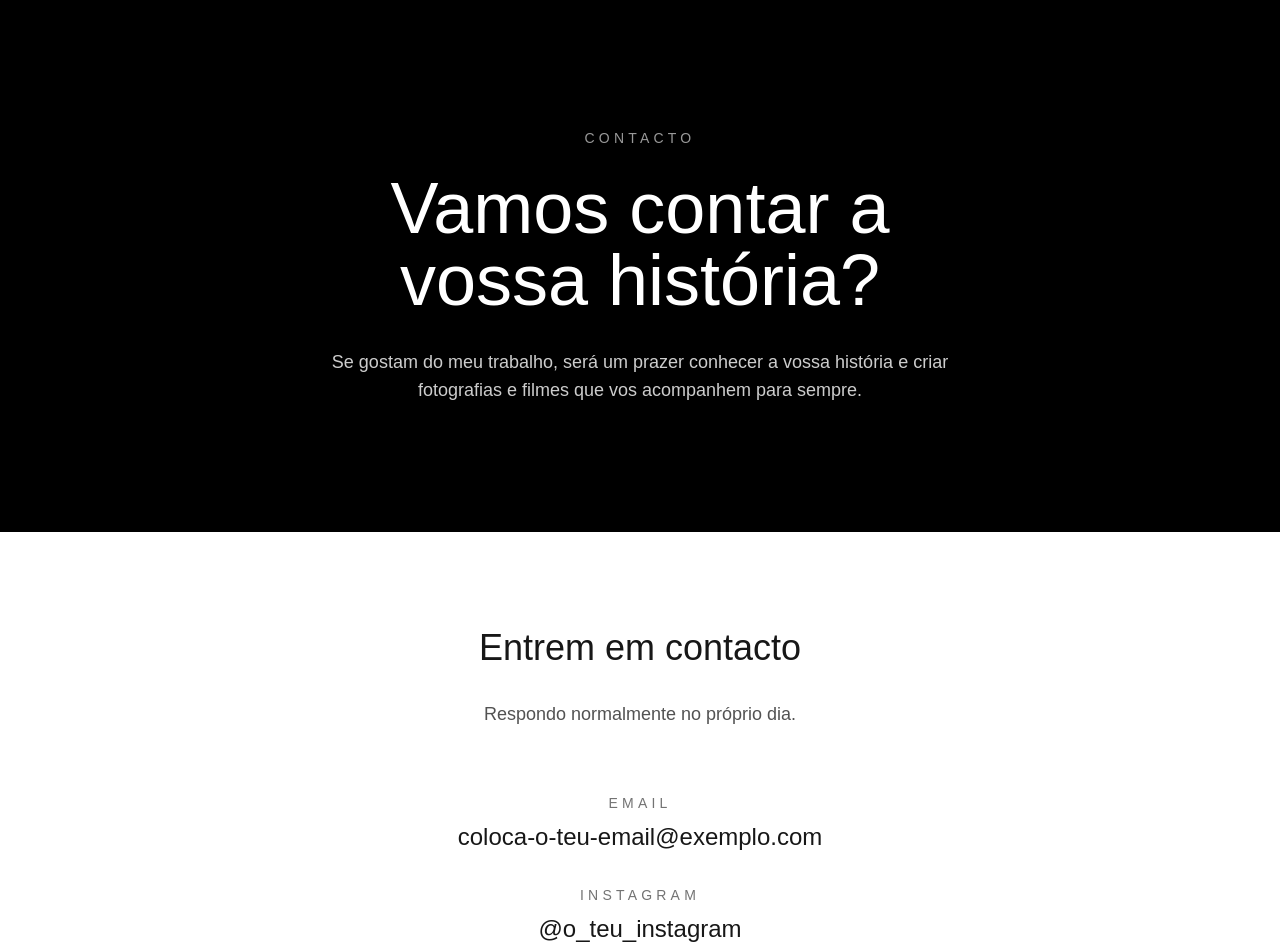
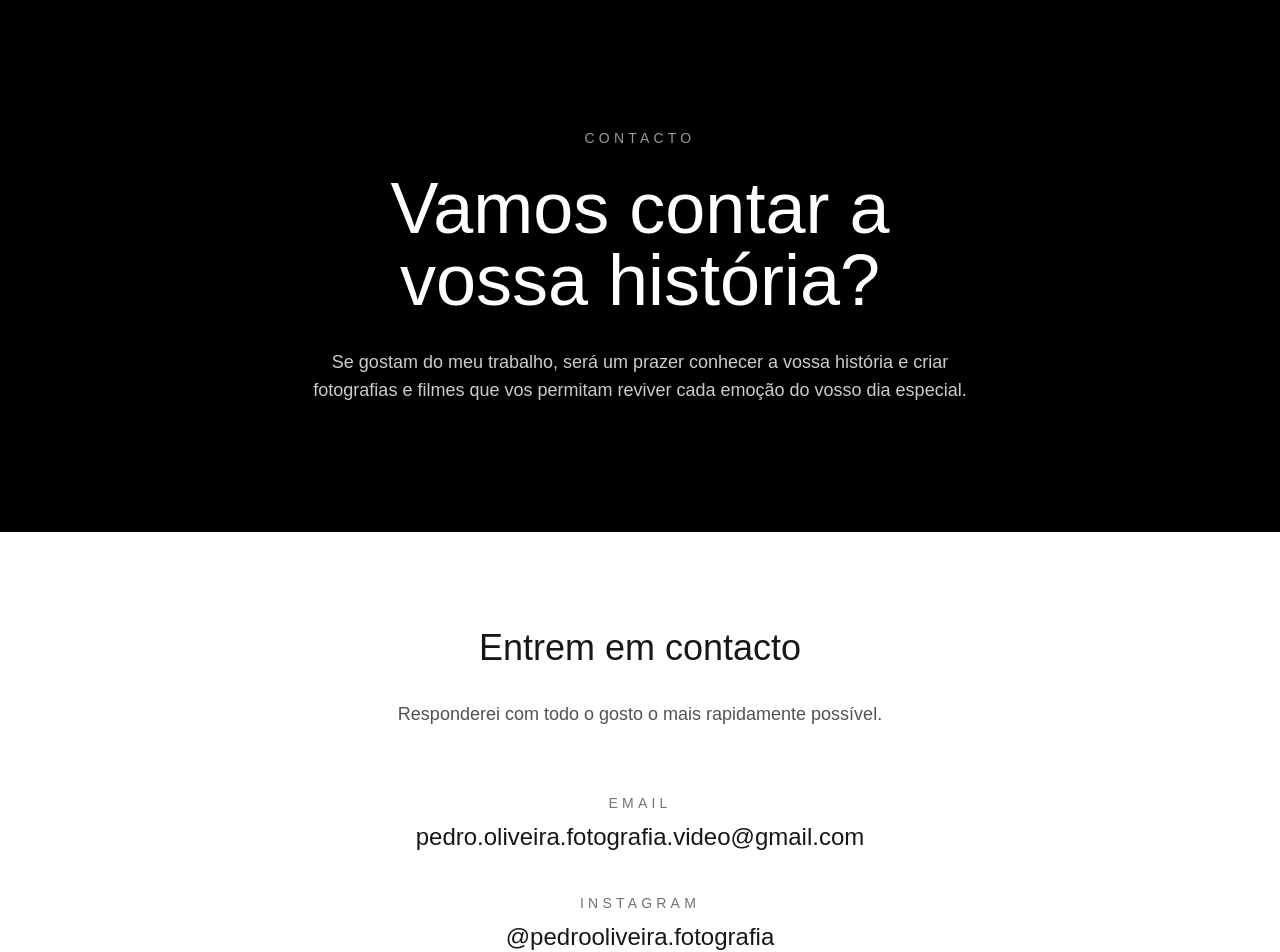
Before and after one commit to pedroliveirafoto/nextjs-boilerplate, a Next.js app: page /contacto in a window 1280 px wide. Shown: the top 952 px of the page. Built offline with nearby package versions, Linux system fonts and the light colour scheme.

Commit message:
Update page.tsx

```diff
--- a/app/contacto/page.tsx
+++ b/app/contacto/page.tsx
@@ -19,7 +19,8 @@ export default function Contacto() {
 
         <p className="mx-auto mt-8 max-w-2xl text-lg text-white/80">
           Se gostam do meu trabalho, será um prazer conhecer a vossa história e
-          criar fotografias e filmes que vos acompanhem para sempre.
+          criar fotografias e filmes que vos permitam reviver cada emoção do
+          vosso dia especial.
         </p>
 
       </section>
@@ -34,10 +35,10 @@ export default function Contacto() {
           </h2>
 
           <p className="mt-8 text-lg leading-relaxed text-neutral-600">
-            Respondo normalmente no próprio dia.
+            Responderei com todo o gosto o mais rapidamente possível.
           </p>
 
-          <div className="mt-16 space-y-8">
+          <div className="mt-16 space-y-10">
 
             <div>
               <p className="text-sm uppercase tracking-[0.3em] text-neutral-500">
@@ -45,10 +46,10 @@ export default function Contacto() {
               </p>
 
               <a
-                href="mailto:coloca-o-teu-email@exemplo.com"
-                className="mt-2 inline-block text-2xl hover:underline"
+                href="mailto:pedro.oliveira.fotografia.video@gmail.com"
+                className="mt-2 inline-block text-xl md:text-2xl hover:underline"
               >
-                coloca-o-teu-email@exemplo.com
+                pedro.oliveira.fotografia.video@gmail.com
               </a>
             </div>
 
@@ -58,12 +59,10 @@ export default function Contacto() {
               </p>
 
               <a
-                href="https://instagram.com/o_teu_instagram"
-                target="_blank"
-                rel="noopener noreferrer"
-                className="mt-2 inline-block text-2xl hover:underline"
+                href="#"
+                className="mt-2 inline-block text-xl md:text-2xl hover:underline"
               >
-                @o_teu_instagram
+                @pedrooliveira.fotografia
               </a>
             </div>
 
```
